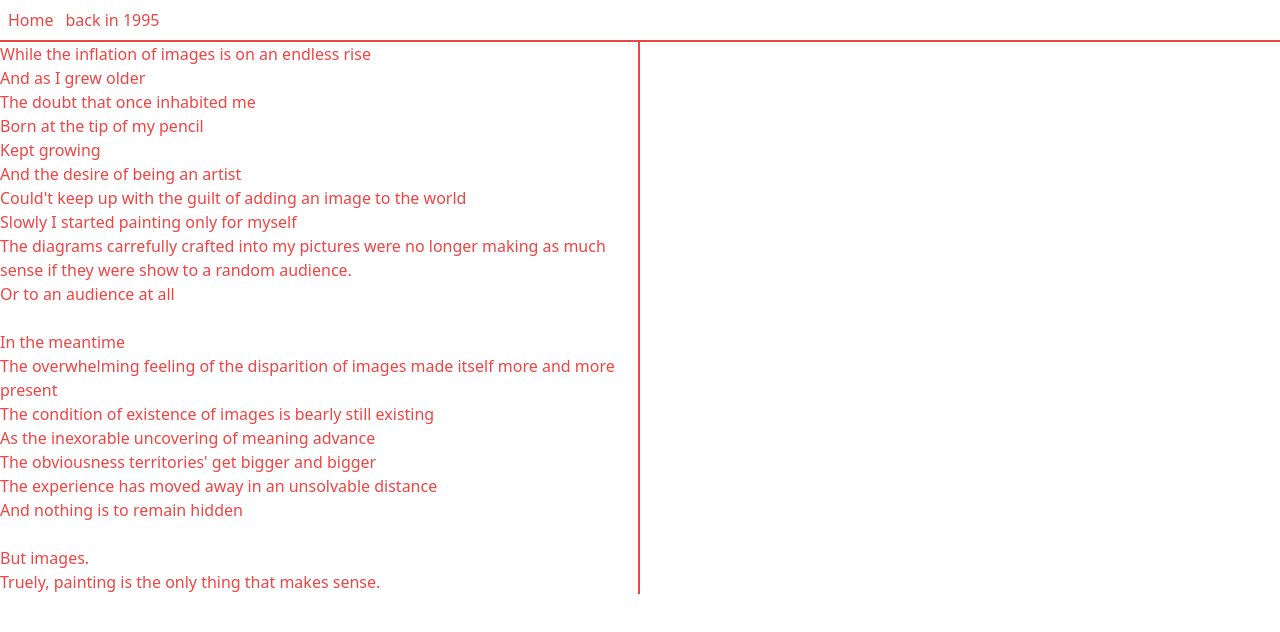
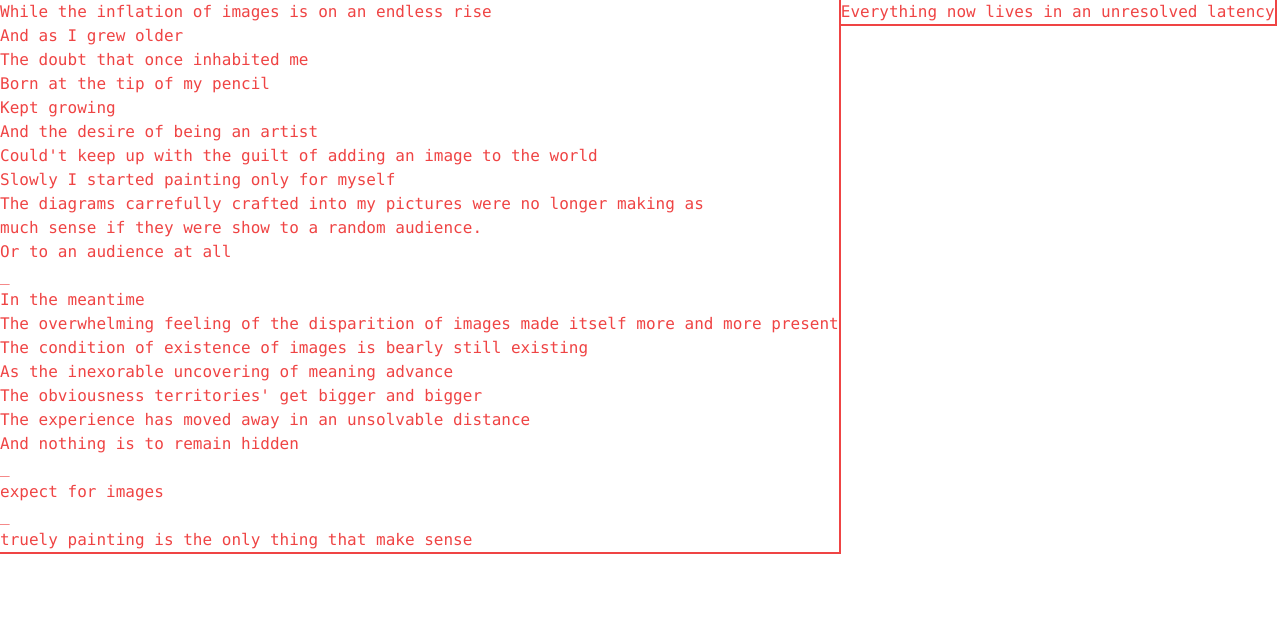
Before and after one commit to AurianGL/internet_end_credits, a React (Create React App) app: page / in a window 1280 px wide. Shown: the top 632 px of the page. Built offline with nearby package versions, Linux system fonts and the light colour scheme.

Commit message:
take my heart away

```diff
--- /dev/null
+++ b/src/components/Password.tsx
@@ -0,0 +1,23 @@
+import { useContext } from "react";
+import { SecretContext } from "../context/SecretContext";
+
+interface PasswordProps {}
+
+export const Password: React.FC<PasswordProps> = () => {
+  const { secret, removeSecret } = useContext<{
+    secret: string[];
+    removeSecret: (index: number) => void;
+  }>(SecretContext);
+  return (
+    <div className="flex justify-start">
+      {secret.map((letter, index) => (
+        <p
+          onClick={() => removeSecret(index)}
+          className="m-1 font-mono font-black text-white bg-red-500 text-4xl"
+        >
+          {letter}
+        </p>
+      ))}
+    </div>
+  );
+};
--- a/src/components/Text.tsx
+++ b/src/components/Text.tsx
@@ -1,31 +1,43 @@
-interface TextProps {}
+import React, { useContext } from "react";
+import { SecretContext } from "../context/SecretContext";
 
-export const Text: React.FC<TextProps> = () => (
-  <div className="text-red-500 w-1/2 border-red-500 border-r-2">
-    While the inflation of images is on an endless rise <br />
-    And as I grew older <br />
-    The doubt that once inhabited me <br />
-    Born at the tip of my pencil <br />
-    Kept growing <br />
-    And the desire of being an artist <br />
-    Could't keep up with the guilt of adding an image to the world
-    <br />
-    Slowly I started painting only for myself <br />
-    The diagrams carrefully crafted into my pictures were no longer making as
-    much sense if they were show to a random audience. <br />
-    Or to an audience at all <br />
-    <br />
-    In the meantime <br />
-    The overwhelming feeling of the disparition of images made itself more and
-    more present <br />
-    The condition of existence of images is bearly still existing <br />
-    As the inexorable uncovering of meaning advance<br />
-    The obviousness territories' get bigger and bigger <br />
-    The experience has moved away in an unsolvable distance <br />
-    And nothing is to remain hidden <br />
-    <br/>
-    But images.
-    <br/>
-    Truely, painting is the only thing that makes sense.
-  </div>
-);
+interface TextProps {
+  text: string[];
+}
+
+export const Text: React.FC<TextProps> = (props) => {
+  const { text } = props;
+  return (
+    <div className="font-mono text-red-500 h-auto border-red-500 border-r-2 border-b-2">
+      {text.map((sentence) => (
+        <Sentence sentence={sentence} />
+      ))}
+    </div>
+  );
+};
+
+interface SentenceProps {
+  sentence: string;
+}
+
+export const Sentence: React.FC<SentenceProps> = (props) => {
+  const { sentence } = props;
+  const splitSentence = sentence.split("");
+  return (
+    <p>
+      {splitSentence.map((character) => (
+        <Character character={character} />
+      ))}
+    </p>
+  );
+};
+
+interface CharacterProps {
+  character: string;
+}
+
+export const Character: React.FC<CharacterProps> = (props) => {
+  const {addSecret} = useContext(SecretContext)
+  const { character } = props;
+  return <span onClick={() => addSecret(character)} className="hover:bg-red-500 hover:text-white">{character}</span>;
+};
--- a/src/components/index.ts
+++ b/src/components/index.ts
@@ -1,2 +1,3 @@
 export { Canvas } from "./Canvas";
 export { Text } from "./Text";
+export { Password } from "./Password";
--- /dev/null
+++ b/src/context/SecretContext.tsx
@@ -0,0 +1,32 @@
+import React, { createContext, useState } from "react";
+
+interface SecretContextProps {}
+
+export const SecretContext: React.Context<any> = createContext(undefined);
+
+export const SecretProvider: React.FC<SecretContextProps> = ({ children }) => {
+  const [secret, setSecret] = useState<string[]>([]);
+
+  const addSecret = (letter: string) => {
+    if (letter === ' ') return
+    const newSecret = [...secret, letter];
+    setSecret(newSecret);
+  };
+
+  const resetSecret = (letter: string) => {
+    setSecret([]);
+  };
+
+  const removeSecret = (index: number) => {
+    const newSecret = secret.filter((_, i) => i !== index);
+    setSecret(newSecret);
+  };
+
+  return (
+    <SecretContext.Provider
+      value={{ secret, addSecret, resetSecret, removeSecret }}
+    >
+      {children}
+    </SecretContext.Provider>
+  );
+};
--- /dev/null
+++ b/src/data/text.ts
@@ -0,0 +1,31 @@
+export const exlibris: string[] = [
+  `While the inflation of images is on an endless rise`,
+  `And as I grew older`,
+  `The doubt that once inhabited me`,
+  `Born at the tip of my pencil`,
+  `Kept growing`,
+  `And the desire of being an artist`,
+  `Could't keep up with the guilt of adding an image to the world`,
+  `Slowly I started painting only for myself`,
+  `
+      The diagrams carrefully crafted into my pictures were no longer making as
+    `,
+  `much sense if they were show to a random audience.`,
+  `Or to an audience at all`,
+  `_`,
+  `In the meantime`,
+  `The overwhelming feeling of the disparition of images made itself more and more present`,
+  `The condition of existence of images is bearly still existing`,
+  `As the inexorable uncovering of meaning advance`,
+  `The obviousness territories' get bigger and bigger`,
+  `The experience has moved away in an unsolvable distance`,
+  `And nothing is to remain hidden`,
+  `_`,
+  `expect for images`,
+  `_`,
+  `truely painting is the only thing that make sense`
+];
+
+export const latency: string[] = [
+  `Everything now lives in an unresolved latency`
+]
--- a/src/pages/Home.tsx
+++ b/src/pages/Home.tsx
@@ -1,13 +1,15 @@
 import React from "react";
 import { Link } from "react-router-dom";
-import { Text } from "../components";
+import { Password, Text } from "../components";
+import { SecretProvider } from "../context/SecretContext";
+import { exlibris, latency } from "../data/text";
 
 interface HomeProps {}
 
 export const Home: React.FC<HomeProps> = (props) => {
   return (
-    <div className="w-full h-full">
-      <nav className="text-red-500">
+    <div className="relative w-full h-full">
+      {/* <nav className="text-red-500">
         <ul className="flex gap-3 p-2 border-red-500 border-b-2">
           <li>
             <Link to="/" className="text-orange-600 bg-blue ">
@@ -17,12 +19,24 @@ export const Home: React.FC<HomeProps> = (props) => {
           <li>
             <Link to="/1995">back in 1995</Link>
           </li>
-          {/* <li>
+          <li>
             <Link to="/deramp">DE RAMP</Link>
-          </li> */}
+          </li>
         </ul>
-      </nav>
-      <Text />
+      </nav> */}
+      <SecretProvider>
+        <div className="absolute flex justify-items-center items-center top-1/2 left-1/3">
+          <Password></Password>
+        </div>
+        <div className="flex align-top">
+          <div>
+            <Text text={exlibris} />
+          </div>
+          <div>
+            <Text text={latency} />
+          </div>
+        </div>
+      </SecretProvider>
     </div>
   );
 };
```
